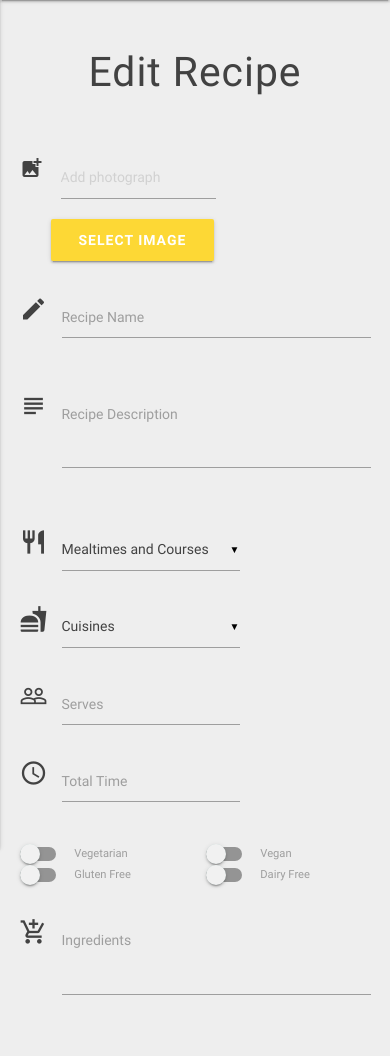
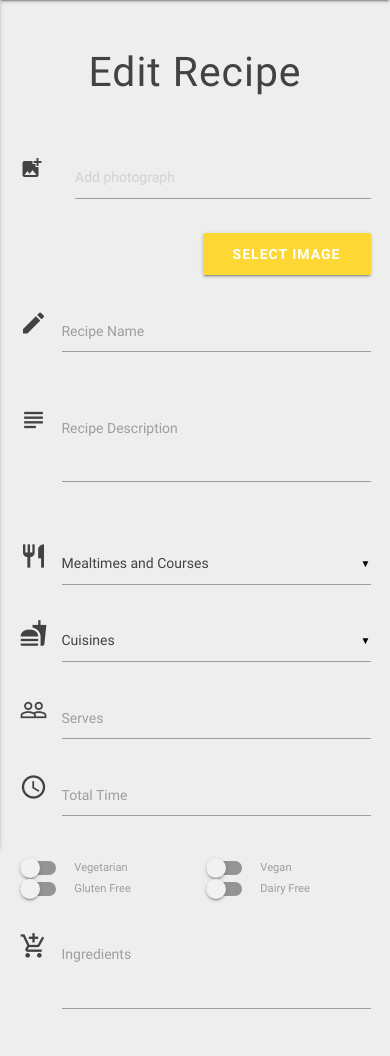
Before and after one commit to Carly07/Deeelish, a Flask app: template templates/editrecipe.html in a window 390 px wide. Shown: the part 56-1112 px from the top of the page. Run offline with Flask 2, Linux system fonts and the light colour scheme; the template is opened without the code that fills it, so the values that code supplies are empty; some libraries are stand-ins or nearby versions.

Commit message:
adjust Edit Recipe form alignment and styling for responsive design

```diff
--- a/templates/editrecipe.html
+++ b/templates/editrecipe.html
@@ -8,9 +8,11 @@
 
 		<div class="row">
 			<div class="input-field col s1"><i class="material-icons">add_photo_alternate</i></div>
-			<div class="file-field input-field col s6">
-				<div class="file-path-wrapper"><input id="add_photo" name="add_photo" class="file-path validate" type="text" placeholder="Add photograph" value="{{recipe.add_photo}}"></div>
-				<div class="btn"><span>Select Image</span><input type="file" name="file" id="image"></div>
+			<div class="file-field input-field img-icon col s11 m6 l8">
+				<div class="file-path-wrapper img-path"><input class="file-path validate" type="text" id="add_photo" name="add_photo" placeholder="Add photograph" value="{{recipe.add_photo}}"></div>
+            </div>
+            <div class="file-field input-field col s12 m5 l3">
+				<div class="btn btn-img right"><span>Select Image</span><input type="file" name="file" id="image"></div>
             </div>
 		</div>
 
@@ -31,7 +33,7 @@
 				</div>
 
 				<div class="row">
-					<div class="input-field col m6 l3">
+					<div class="input-field col s12 m6 l3">
 						<i class="material-icons prefix">restaurant</i>
 						<select multiple id="meals_courses" name="meal_course_type">
                     <option value="" disabled selected>Mealtimes and Courses</option>
@@ -44,7 +46,7 @@
                     {% endfor %}
                 </select>
 					</div>
-					<div class="input-field col m6 l3">
+					<div class="input-field col s12 m6 l3">
 						<i class="material-icons prefix">fastfood</i>
 						<select id="cuisines" name="cuisine">
                     <option value="" disabled selected>Cuisines</option>
@@ -57,12 +59,12 @@
                     {% endfor %}
                 </select>
 					</div>
-					<div class="input-field col m6 l3">
+					<div class="input-field col s12 m6 l3">
 						<i class="material-icons prefix">people_outline</i>
 						<input id="serves" name="serves" type="number" class="materialize-textarea" value="{{recipe.serves}}">
 						<label for="serves">Serves</label>
 					</div>
-					<div class="input-field col m6 l3">
+					<div class="input-field col s12 m6 l3">
 						<i class="material-icons prefix">access_time</i>
 						<input id="time" name="time" type="text" class="materialize-textarea" value="{{recipe.time}}">
 						<label for="time">Total Time</label>
```
